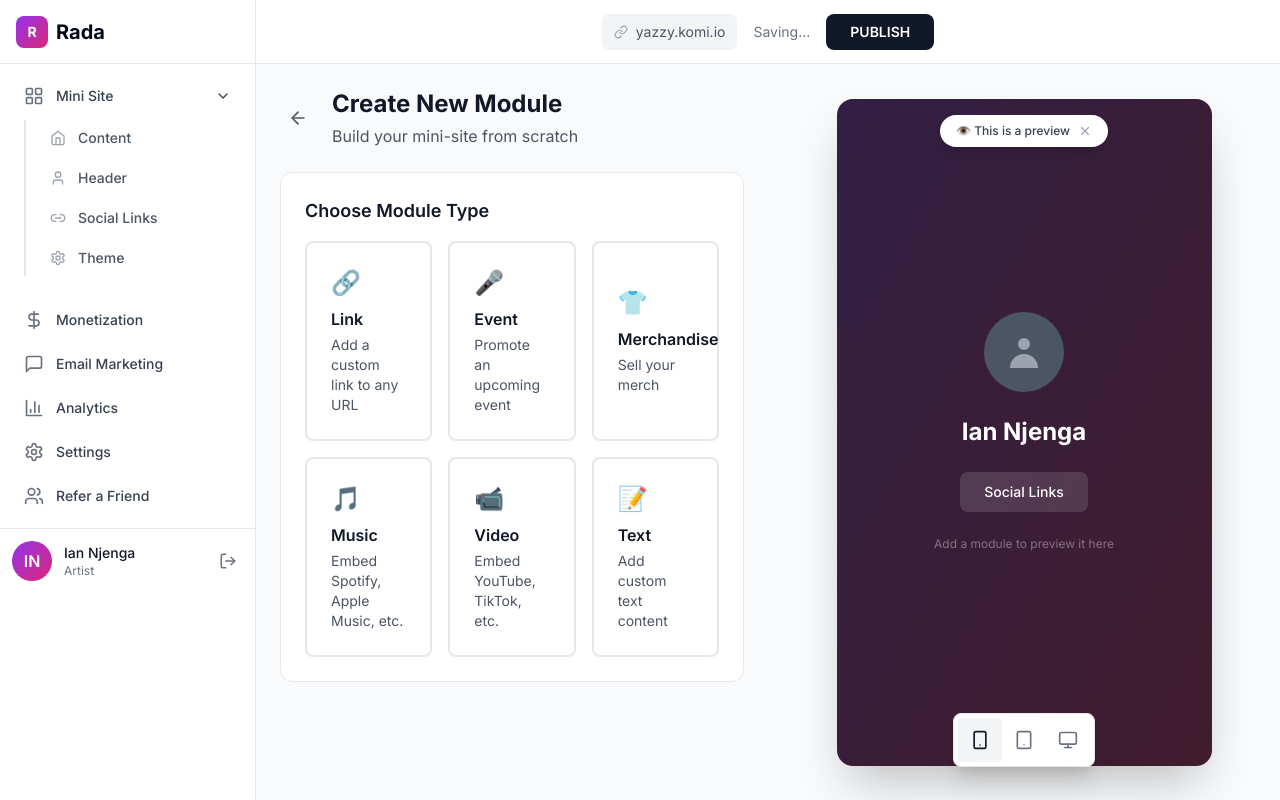
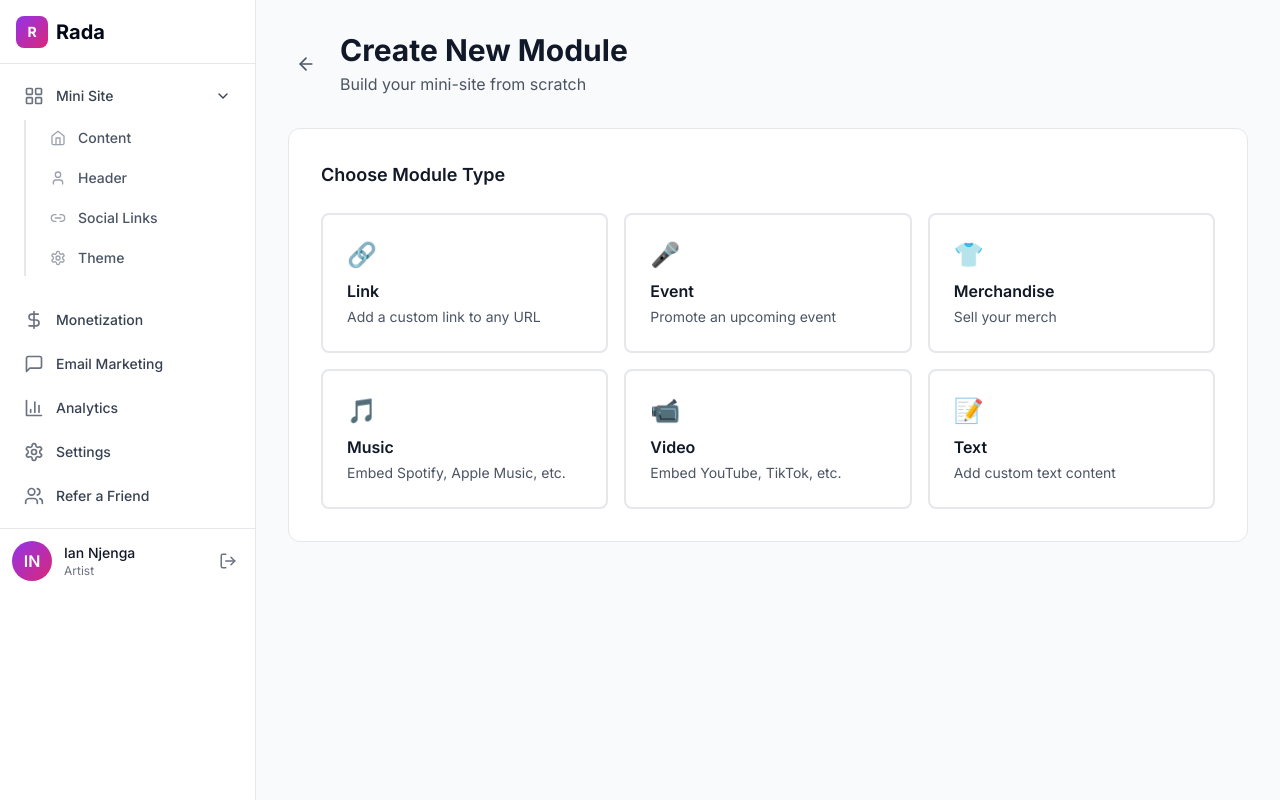
Before and after one commit to Jenks18/rada, a Next.js app: page /dashboard/modules/new in a window 1280 px wide. Built offline with nearby package versions, Linux system fonts and the light colour scheme.

Commit message:
Move modules pages outside minisite route group for full-screen view

```diff
--- a/src/app/dashboard/(minisite)/modules/new/page.tsx
+++ /dev/null
@@ -1,67 +0,0 @@
-'use client'
-
-import { ArrowLeft } from 'lucide-react'
-import Link from 'next/link'
-
-export default function ModulesNewPage() {
-  return (
-    <div className="space-y-6 p-6">
-      {/* Header */}
-      <div className="flex items-center space-x-4">
-        <Link
-          href="/dashboard"
-          className="p-2 hover:bg-gray-100 rounded-lg transition-colors"
-        >
-          <ArrowLeft size={20} className="text-gray-600" />
-        </Link>
-        <div>
-          <h1 className="text-2xl font-bold text-gray-900">Create New Module</h1>
-          <p className="text-gray-600 mt-1">Build your mini-site from scratch</p>
-        </div>
-      </div>
-
-      {/* Module Type Selector */}
-      <div className="bg-white rounded-xl border border-gray-200 p-6">
-        <h2 className="text-lg font-semibold text-gray-900 mb-4">Choose Module Type</h2>
-
-        <div className="grid grid-cols-1 md:grid-cols-2 lg:grid-cols-3 gap-4">
-          <button className="p-6 border-2 border-gray-200 rounded-lg hover:border-purple-600 hover:shadow-lg transition-all text-left">
-            <div className="text-2xl mb-2">🔗</div>
-            <h3 className="font-semibold text-gray-900 mb-1">Link</h3>
-            <p className="text-sm text-gray-600">Add a custom link to any URL</p>
-          </button>
-
-          <button className="p-6 border-2 border-gray-200 rounded-lg hover:border-purple-600 hover:shadow-lg transition-all text-left">
-            <div className="text-2xl mb-2">🎤</div>
-            <h3 className="font-semibold text-gray-900 mb-1">Event</h3>
-            <p className="text-sm text-gray-600">Promote an upcoming event</p>
-          </button>
-
-          <button className="p-6 border-2 border-gray-200 rounded-lg hover:border-purple-600 hover:shadow-lg transition-all text-left">
-            <div className="text-2xl mb-2">👕</div>
-            <h3 className="font-semibold text-gray-900 mb-1">Merchandise</h3>
-            <p className="text-sm text-gray-600">Sell your merch</p>
-          </button>
-
-          <button className="p-6 border-2 border-gray-200 rounded-lg hover:border-purple-600 hover:shadow-lg transition-all text-left">
-            <div className="text-2xl mb-2">🎵</div>
-            <h3 className="font-semibold text-gray-900 mb-1">Music</h3>
-            <p className="text-sm text-gray-600">Embed Spotify, Apple Music, etc.</p>
-          </button>
-
-          <button className="p-6 border-2 border-gray-200 rounded-lg hover:border-purple-600 hover:shadow-lg transition-all text-left">
-            <div className="text-2xl mb-2">📹</div>
-            <h3 className="font-semibold text-gray-900 mb-1">Video</h3>
-            <p className="text-sm text-gray-600">Embed YouTube, TikTok, etc.</p>
-          </button>
-
-          <button className="p-6 border-2 border-gray-200 rounded-lg hover:border-purple-600 hover:shadow-lg transition-all text-left">
-            <div className="text-2xl mb-2">📝</div>
-            <h3 className="font-semibold text-gray-900 mb-1">Text</h3>
-            <p className="text-sm text-gray-600">Add custom text content</p>
-          </button>
-        </div>
-      </div>
-    </div>
-  )
-}
--- /dev/null
+++ b/src/app/dashboard/modules/new/page.tsx
@@ -0,0 +1,69 @@
+'use client'
+
+import { ArrowLeft } from 'lucide-react'
+import Link from 'next/link'
+
+export default function ModulesNewPage() {
+  return (
+    <div className="min-h-screen bg-gray-50 p-8">
+      <div className="max-w-5xl mx-auto">
+        {/* Header */}
+        <div className="flex items-center space-x-4 mb-8">
+          <Link
+            href="/dashboard/modules"
+            className="p-2 hover:bg-gray-100 rounded-lg transition-colors"
+          >
+            <ArrowLeft size={20} className="text-gray-600" />
+          </Link>
+          <div>
+            <h1 className="text-3xl font-bold text-gray-900">Create New Module</h1>
+            <p className="text-gray-600 mt-1">Build your mini-site from scratch</p>
+          </div>
+        </div>
+
+        {/* Module Type Selector */}
+        <div className="bg-white rounded-xl border border-gray-200 p-8">
+          <h2 className="text-lg font-semibold text-gray-900 mb-6">Choose Module Type</h2>
+
+          <div className="grid grid-cols-1 md:grid-cols-2 lg:grid-cols-3 gap-4">
+            <button className="p-6 border-2 border-gray-200 rounded-lg hover:border-purple-600 hover:shadow-lg transition-all text-left bg-white">
+              <div className="text-2xl mb-2">🔗</div>
+              <h3 className="font-semibold text-gray-900 mb-1">Link</h3>
+              <p className="text-sm text-gray-600">Add a custom link to any URL</p>
+            </button>
+
+            <button className="p-6 border-2 border-gray-200 rounded-lg hover:border-purple-600 hover:shadow-lg transition-all text-left bg-white">
+              <div className="text-2xl mb-2">🎤</div>
+              <h3 className="font-semibold text-gray-900 mb-1">Event</h3>
+              <p className="text-sm text-gray-600">Promote an upcoming event</p>
+            </button>
+
+            <button className="p-6 border-2 border-gray-200 rounded-lg hover:border-purple-600 hover:shadow-lg transition-all text-left bg-white">
+              <div className="text-2xl mb-2">👕</div>
+              <h3 className="font-semibold text-gray-900 mb-1">Merchandise</h3>
+              <p className="text-sm text-gray-600">Sell your merch</p>
+            </button>
+
+            <button className="p-6 border-2 border-gray-200 rounded-lg hover:border-purple-600 hover:shadow-lg transition-all text-left bg-white">
+              <div className="text-2xl mb-2">🎵</div>
+              <h3 className="font-semibold text-gray-900 mb-1">Music</h3>
+              <p className="text-sm text-gray-600">Embed Spotify, Apple Music, etc.</p>
+            </button>
+
+            <button className="p-6 border-2 border-gray-200 rounded-lg hover:border-purple-600 hover:shadow-lg transition-all text-left bg-white">
+              <div className="text-2xl mb-2">📹</div>
+              <h3 className="font-semibold text-gray-900 mb-1">Video</h3>
+              <p className="text-sm text-gray-600">Embed YouTube, TikTok, etc.</p>
+            </button>
+
+            <button className="p-6 border-2 border-gray-200 rounded-lg hover:border-purple-600 hover:shadow-lg transition-all text-left bg-white">
+              <div className="text-2xl mb-2">📝</div>
+              <h3 className="font-semibold text-gray-900 mb-1">Text</h3>
+              <p className="text-sm text-gray-600">Add custom text content</p>
+            </button>
+          </div>
+        </div>
+      </div>
+    </div>
+  )
+}
--- a/src/app/dashboard/(minisite)/modules/templates/page.tsx
+++ b/src/app/dashboard/modules/templates/page.tsx
@@ -14,7 +14,7 @@ const goalOptions = [
   { icon: Tag, label: 'Share your discount codes', id: 'discounts' },
   { icon: Radio, label: 'Share your podcast', id: 'podcast' },
   { icon: Gift, label: 'Sell your products', id: 'sell-products' },
-  { icon: MessageSquare, label: 'Highlight your brand partners', id: 'partners' },
+  { icon: Radio, label: 'Highlight your brand partners', id: 'partners' },
   { icon: Mail, label: 'Accept business inquiries', id: 'inquiries' },
 ]
 
@@ -30,8 +30,8 @@ export default function ModulesTemplatesPage() {
   }
 
   return (
-    <div className="min-h-full bg-white p-8">
-      <div className="max-w-4xl mx-auto">
+    <div className="min-h-screen bg-gray-50 p-8 flex items-center justify-center">
+      <div className="max-w-4xl w-full">
         {/* Header */}
         <div className="mb-8">
           <h1 className="text-3xl font-bold text-gray-900 mb-2">
@@ -53,7 +53,7 @@ export default function ModulesTemplatesPage() {
                 key={option.id}
                 onClick={() => toggleGoal(option.id)}
                 className={`
-                  flex items-center space-x-3 p-4 rounded-lg border-2 transition-all text-left
+                  flex items-center space-x-3 p-4 rounded-lg border-2 transition-all text-left bg-white
                   ${isSelected
                     ? 'border-gray-900 bg-gray-50'
                     : 'border-gray-200 hover:border-gray-300'
@@ -73,7 +73,7 @@ export default function ModulesTemplatesPage() {
         <div className="flex items-center justify-between pt-6 border-t border-gray-200">
           <Link
             href="/dashboard/modules"
-            className="px-6 py-2.5 border border-gray-300 text-gray-700 rounded-lg hover:bg-gray-50 transition-colors font-medium"
+            className="px-6 py-2.5 border border-gray-300 text-gray-700 rounded-lg hover:bg-gray-50 transition-colors font-medium bg-white"
           >
             Previous
           </Link>
```
Also changed, not shown: src/app/dashboard/modules/page.tsx (renamed from src/app/dashboard/(minisite)/modules/page.tsx).
